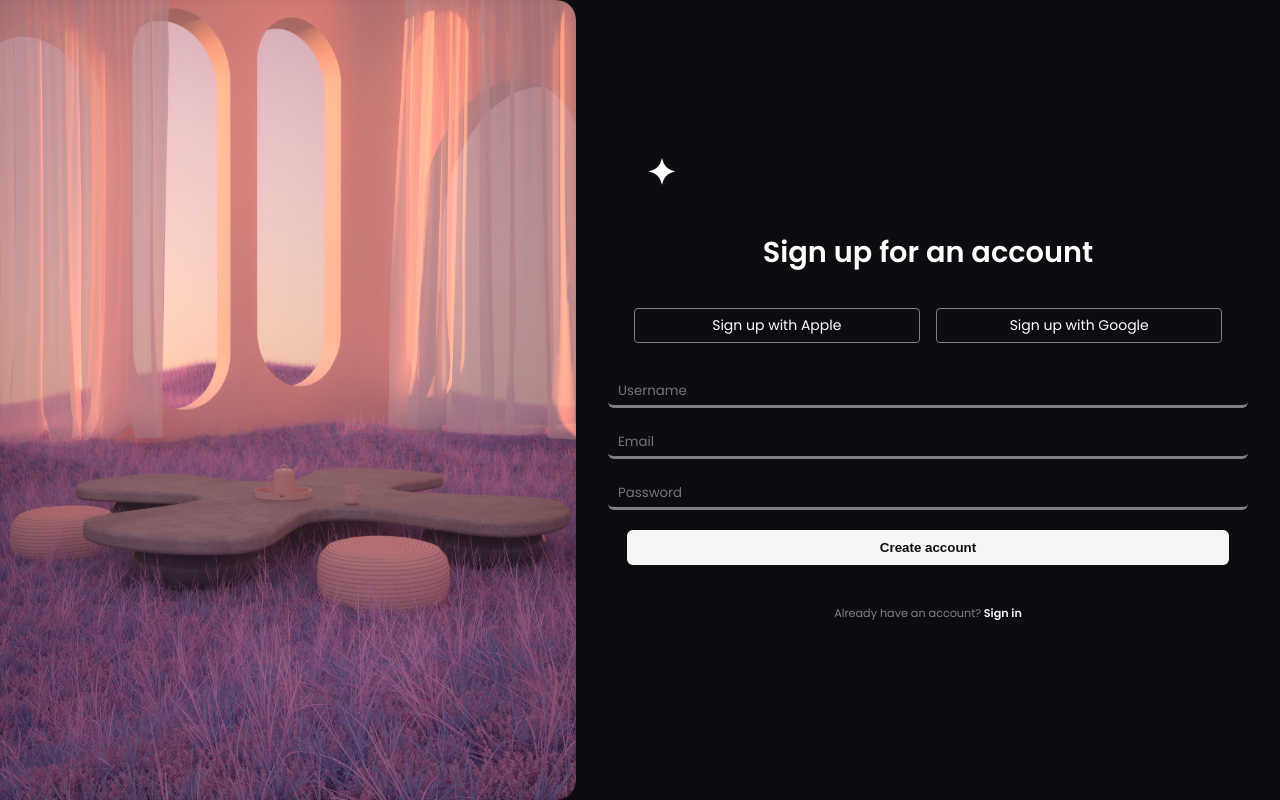
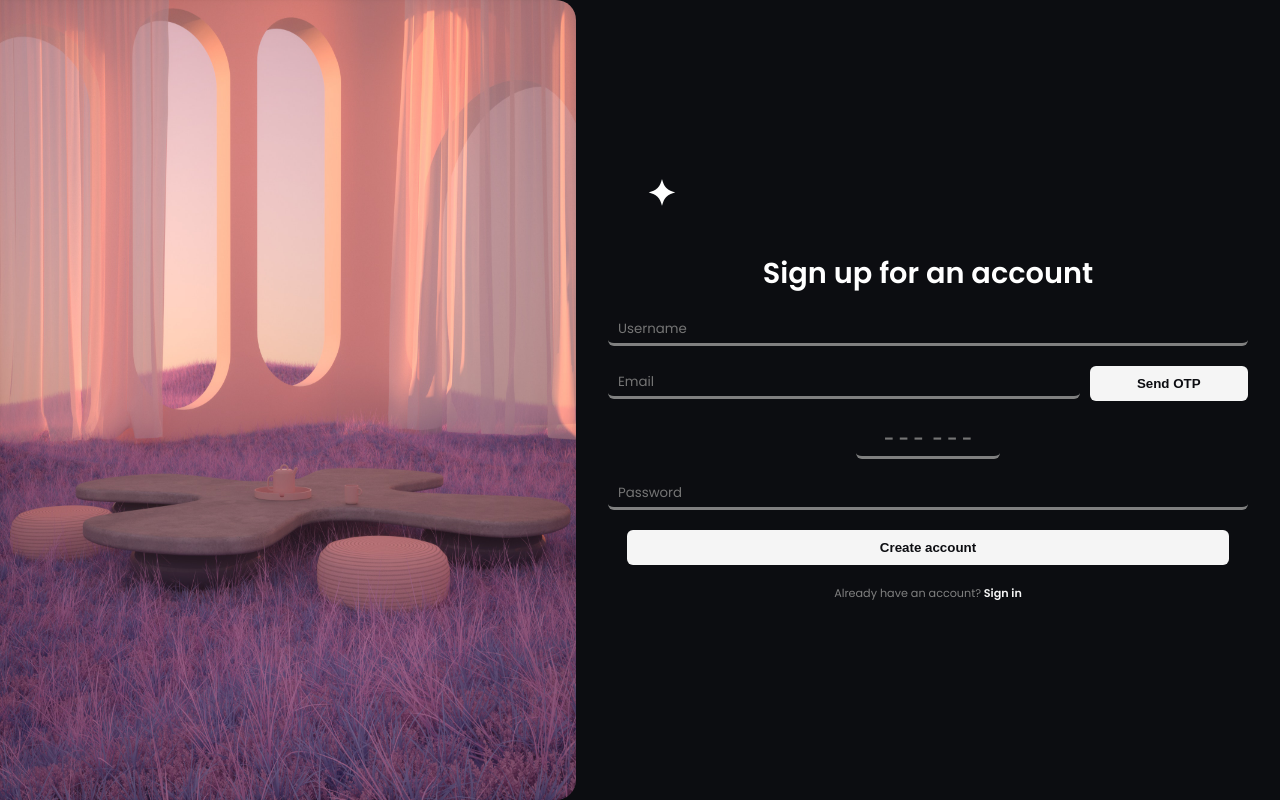
Before and after one commit to Suhaib-Hilal/CodeEditor, a Next.js app: page /sign-up in a window 1280 px wide. Built offline with nearby package versions, Linux system fonts and the light colour scheme.

Commit message:
Verify email before account creation

```diff
--- /dev/null
+++ b/app/(auth)/models/message.ts
@@ -0,0 +1,9 @@
+export enum MessageType {
+  ERROR_MESSAGE,
+  SUCCESS_MESSAGE,
+}
+
+export type Message = {
+  content: string;
+  type: MessageType;
+};
--- /dev/null
+++ b/app/(auth)/services/otp_service.ts
@@ -0,0 +1,30 @@
+import { getRandomNumber } from "@/app/utils/abc";
+import { createTransport } from "nodemailer";
+
+export default class OtpService {
+  static async sendOtp(email: string) {
+    const otp = getRandomNumber(6).toString();
+    const transporter = createTransport({
+      service: "gmail",
+      auth: {
+        user: process.env.NODEMAILER_EMAIL,
+        pass: process.env.NODEMAILER_PASSWORD,
+      },
+      secure: true,
+      port: 587,
+    });
+
+    const mailOptions = {
+      from: process.env.NODEMAILER_EMAIL,
+      to: email,
+      subject: `${otp} is your otp`,
+    };
+
+    try {
+      await transporter.sendMail(mailOptions);
+      return otp;
+    } catch (error) {
+      return error;
+    }
+  }
+}
--- a/app/(auth)/sign-up/page.module.css
+++ b/app/(auth)/sign-up/page.module.css
@@ -21,6 +21,13 @@
 
 .errorMsg {
   color: tomato;
+  font-weight: bold;
+  font-size: 14px;
+  text-align: center;
+}
+
+.successMsg {
+  color: aquamarine;
   font-weight: bold;
   font-size: 14px;
   text-align: center;
@@ -85,7 +92,48 @@
   font-family: "Poppins";
 }
 
-.textField:focus {
+.emailTextField {
+  border: none;
+  border-radius: 6px;
+  background-color: transparent;
+  border-bottom: 3px solid grey;
+  padding: 4px 10px;
+  width: 100%;
+  font-family: "Poppins";
+  flex: 3;
+}
+
+.row {
+  width: 100%;
+  display: flex;
+  align-items: center;
+}
+
+.sendOtpBtn {
+  background-color: whitesmoke;
+  flex: 1;
+  border: none;
+  color: #0C0D11;
+  padding: 10px 4px;
+  margin-left: 10px;
+  border-radius: 6px;
+  font-weight: bold;
+}
+
+.otpTextField {
+  border: none;
+  border-radius: 6px;
+  background-color: transparent;
+  border-bottom: 3px solid grey;
+  padding: 4px 10px;
+  text-align: center;
+  font-size: 18px;
+  font-weight: bold;
+  width: 8em;
+  font-family: "Poppins";
+}
+
+.textField:focus, .otpTextField:focus, .emailTextField:focus {
   outline: none;
   color: whitesmoke;
 }
--- a/app/(auth)/sign-up/page.tsx
+++ b/app/(auth)/sign-up/page.tsx
@@ -9,30 +9,58 @@ import FirebaseDatabase from "../services/firebase_database";
 import User from "../models/user";
 import { UserCredential } from "firebase/auth";
 import { Password } from "../models/password";
+import { Message, MessageType } from "../models/message";
 
 export default function SignUp() {
   const [email, setEmail] = useState("");
   const [username, setUsername] = useState("");
   const [password, setPassword] = useState("");
-  const [errorMsg, setErrorMsg] = useState("");
+  const [msg, setMsg] = useState<Message>();
+  const [otpText, setOtpText] = useState("");
+  const [expectedOtp, setExpectedOtp] = useState("");
 
   async function signUp() {
     const res = await FirebaseAuth.signUpWithEmailAndPassword(email, password);
     if (isAuthError(res)) {
-      setErrorMsg((res as AuthError).message);
+      setMsg({
+        content: (res as AuthError).message,
+        type: MessageType.ERROR_MESSAGE,
+      });
       return;
     }
-    setErrorMsg("");
+    setMsg(undefined);
 
     const usernameExists = await FirebaseDatabase.doesUsernameExist(username);
     if (usernameExists) {
-      setErrorMsg("Username already taken");
+      setMsg({
+        content: "Username already taken",
+        type: MessageType.ERROR_MESSAGE,
+      });
       return;
     } else if (username === "") {
-      setErrorMsg("Username must not be empty!");
+      setMsg({
+        content: "Username must not be empty!",
+        type: MessageType.ERROR_MESSAGE,
+      });
       return;
+    } else if (
+      otpText === "" ||
+      otpText.length < 6 ||
+      otpText.length > 6 ||
+      !(otpText === expectedOtp)
+    ) {
+      console.log(otpText, expectedOtp);
+      setMsg({
+        content: "Invalid OTP",
+        type: MessageType.ERROR_MESSAGE,
+      });
+      return;
+    } else if (otpText === expectedOtp) {
+      setMsg({
+        content: "You are all set!",
+        type: MessageType.SUCCESS_MESSAGE,
+      });
     }
-    setErrorMsg("");
     const user = new User(
       (res as UserCredential).user.uid,
       username,
@@ -40,6 +68,26 @@ export default function SignUp() {
       await Password.hashPassword(password)
     );
     await FirebaseDatabase.addUser(user);
+  }
+
+  async function sendOtp() {
+    const res = await fetch("/api/verification", {
+      method: "POST",
+      body: JSON.stringify({ email: email }),
+      headers: {
+        "Content-type": "application/json; charset=UTF-8",
+      },
+    });
+    console.log(1);
+    const data = await res.json();
+    console.log(2);
+    if (res.status != 200) {
+      setMsg({ content: data.error, type: MessageType.ERROR_MESSAGE });
+      return;
+    }
+    setMsg({ content: "OTP Sent", type: MessageType.SUCCESS_MESSAGE });
+    console.log(data);
+    setExpectedOtp(data);
   }
 
   return (
@@ -55,10 +103,6 @@ export default function SignUp() {
         <p className={styles.star}>✦</p>
         <div className={styles.signInPart}>
           <p className={styles.title}>Sign up for an account</p>
-          <div className={styles.signUpOptions}>
-            <div className={styles.signUpOption}>Sign up with Apple</div>
-            <div className={styles.signUpOption}>Sign up with Google</div>
-          </div>
           <input
             type="text"
             placeholder="Username"
@@ -68,13 +112,26 @@ export default function SignUp() {
               setUsername(e.currentTarget.value);
             }}
           />
+          <div className={styles.row}>
+            <input
+              type="email"
+              placeholder="Email"
+              className={styles.emailTextField}
+              value={email}
+              onChange={(e) => {
+                setEmail(e.currentTarget.value);
+              }}
+            />
+            <button className={styles.sendOtpBtn} onClick={sendOtp}>
+              Send OTP
+            </button>
+          </div>
           <input
-            type="email"
-            placeholder="Email"
-            className={styles.textField}
-            value={email}
+            placeholder="- - -  - - -"
+            className={styles.otpTextField}
+            value={otpText}
             onChange={(e) => {
-              setEmail(e.currentTarget.value);
+              setOtpText(e.currentTarget.value);
             }}
           />
           <input
@@ -89,7 +146,17 @@ export default function SignUp() {
           <button className={styles.createAccountBtn} onClick={signUp}>
             Create account
           </button>
-          <p className={styles.errorMsg}>{errorMsg}</p>
+          {msg && (
+            <p
+              className={
+                msg.type == MessageType.ERROR_MESSAGE
+                  ? styles.errorMsg
+                  : styles.successMsg
+              }
+            >
+              {msg.content}
+            </p>
+          )}
           <p className={styles.smallText}>
             Already have an account?
             <span className={styles.bold}>
--- /dev/null
+++ b/app/api/verification/route.ts
@@ -0,0 +1,18 @@
+import { NextRequest } from "next/server";
+import OtpService from "../../(auth)/services/otp_service";
+
+export async function POST(req: NextRequest) {
+  const email = (await req.json()).email as string;
+  console.log(14);
+  const otp = await OtpService.sendOtp(email);
+  console.log(otp);
+  console.log(12);
+
+  if (typeof otp != "string") {
+    return new Response(JSON.stringify((otp as Error).message), {
+      status: 500,
+    });
+  }
+  console.log(otp);
+  return new Response(JSON.stringify(otp), { status: 200 });
+}
--- /dev/null
+++ b/app/utils/abc.ts
@@ -0,0 +1,3 @@
+export function getRandomNumber(digitCount: number) {
+  return Math.floor(Math.random() * 10 ** digitCount);
+}
--- a/package.json
+++ b/package.json
@@ -11,9 +11,12 @@
   "dependencies": {
     "babel-preset-env": "^1.7.0",
     "babel-preset-es2015": "^6.24.1",
-    "bcrypt": "^5.1.1",
+    "dns": "^0.2.2",
+    "dotenv": "^16.3.1",
     "firebase": "^10.4.0",
+    "net": "^1.0.2",
     "next": "latest",
+    "nodemailer": "^6.9.5",
     "react": "latest",
     "react-dom": "latest"
   },
@@ -22,6 +25,7 @@
     "@babel/preset-env": "^7.22.20",
     "@types/bcrypt": "^5.0.0",
     "@types/node": "latest",
+    "@types/nodemailer": "^6.4.11",
     "@types/react": "latest",
     "@types/react-dom": "latest",
     "babel-loader": "^9.1.3",
```
Also changed, not shown: 2 other files (tests, documents, lock files or other folders).
